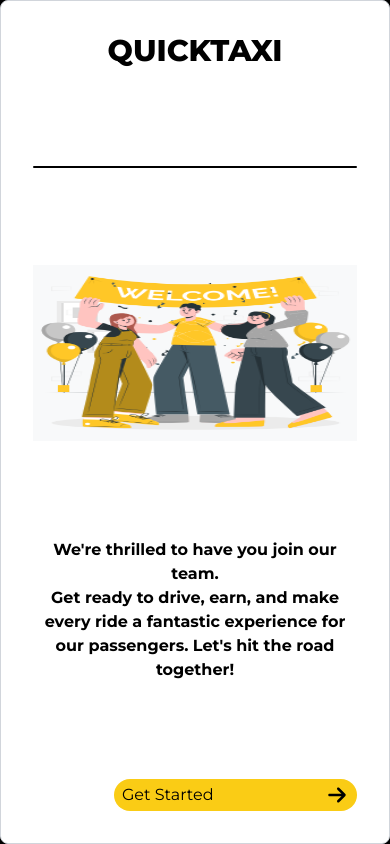
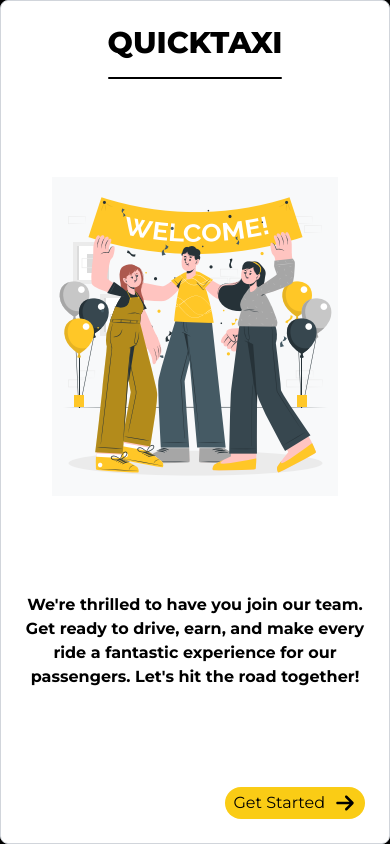
Before and after one commit to tabishkhan03/Quicktaxi-Phase1, a Next.js app: page /registration-driver in a window 390 px wide. Built offline with nearby package versions, Linux system fonts and the light colour scheme.

Commit message:
made it more responsive

```diff
--- a/src/app/registration-driver/page.jsx
+++ b/src/app/registration-driver/page.jsx
@@ -6,15 +6,17 @@
   return (
     <>
       <div className="flex items-center justify-center min-h-screen bg-black">
-        <div className="w-full sm:w-[71.6mm] min-h-screen sm:min-h-[147.6mm] max-h-screen sm:max-h-[147.6mm] bg-[rgb(var(--foreground-rgb))] text-black border border-gray-300 bg-white rounded-lg shadow-lg overflow-hidden relative flex flex-col items-center justify-between p-8 gap-y-4">
-          <h1 className="uppercase text-black sm:text-4xl text-3xl font-extrabold">
-            QUICKTAXI
-          </h1>
-          <div className="h-0.5 w-full bg-black rounded-full" />
+        <div className="w-full sm:w-[71.6mm] min-h-screen sm:min-h-[147.6mm] max-h-screen sm:max-h-[147.6mm] bg-[rgb(var(--foreground-rgb))] text-black border border-gray-300 bg-white rounded-lg shadow-lg overflow-hidden relative flex flex-col items-center justify-between sm:p-8 p-6 ">
+          <div className="flex flex-col gap-y-4">
+            <h1 className="uppercase text-black sm:text-4xl text-3xl font-extrabold">
+              QUICKTAXI
+            </h1>
+            <div className="h-0.5 w-full bg-black rounded-full" />
+          </div>
           <img
             src="/driver/welcome-driver.PNG"
             alt="welcome-driver"
-            className="w-full h-44 bg-transparent bg-none"
+            className="sm:w-full sm:h-44 w-fit bg-transparent bg-none"
           />
           <div className="flex flex-col gap-0">
             <span className="sm:text-xs text-center font-bold">
@@ -28,7 +30,7 @@
           <div className="w-full flex justify-end">
             <Link
               href="/"
-              className="flex flex-row gap-2 bg-yellow-400 text-black hover:bg-yellow-500 rounded-3xl w-3/4 h-8 text-center py-1 px-2 justify-between"
+              className="flex flex-row gap-2 bg-yellow-400 text-black hover:bg-yellow-500 rounded-3xl sm:w-3/4 w-fit h-8 text-center py-1 px-2 justify-between"
             >
               <span>Get Started</span>
               <FaArrowRight className="text-xl m-0.5" />
```
